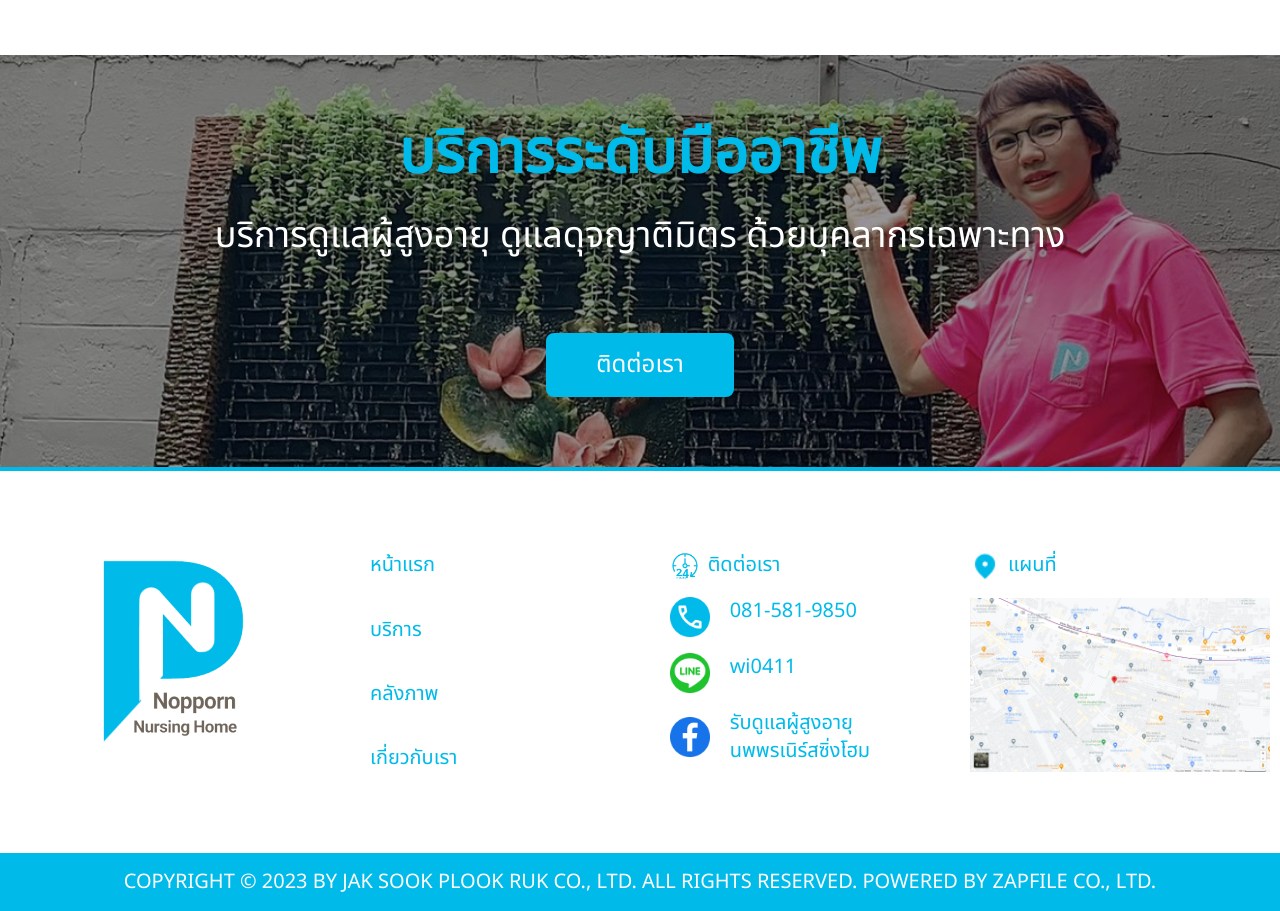
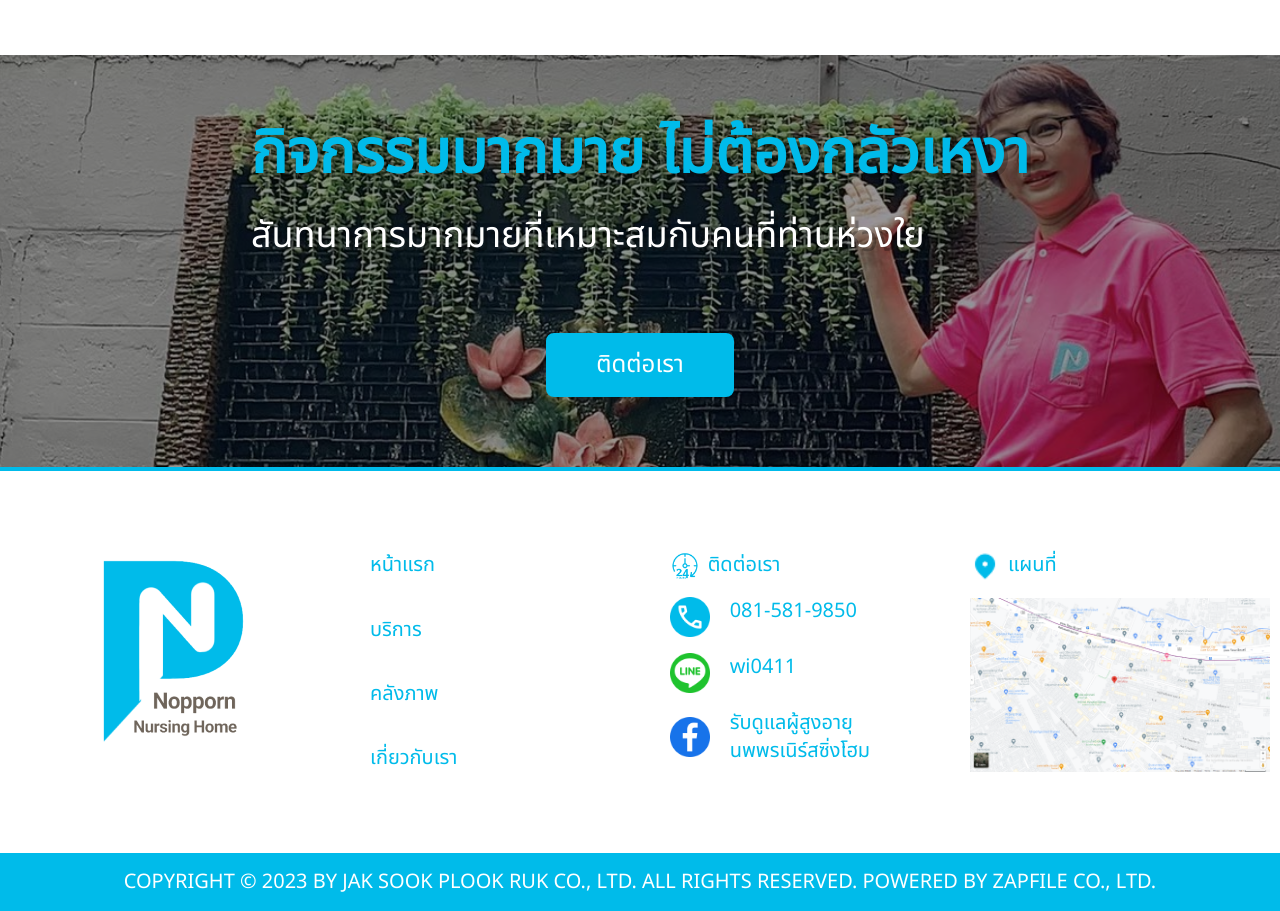
Before and after one commit to NoxApi/nopporn, a Next.js app: page /aboutus in a window 1280 px wide. Shown: the part 2460-3371 px from the top of the page. Built offline with nearby package versions, Linux system fonts and the light colour scheme; a web font is replaced by a local one.

Commit message:
nopporn v1.0.1 fix text

```diff
--- a/src/pages/aboutus/index.tsx
+++ b/src/pages/aboutus/index.tsx
@@ -49,8 +49,8 @@ export default  function Contactpage(){
                 <div className="bg-black h-full w-[1920px] px-[50px] smm:px-[5vw] bg-opacity-40 flex justify-center  items-center">
                     <div className="w-[1440px] flex items-center px-[30px] 2xlm:flex-col">
                         <div className=" flex flex-col h-full justify-between py-[70px]  lgm:py-[40px] smm:py-[4vw]">
-                                <p className="text-6xl font-semibold addshadow 2xlm:text-center lgm:text-5xl smm:text-[7vw] smm:leading-[6vw]">{"บริการระดับมืออาชีพ"}</p>
-                                <p className="text-white text-[36px] addshadow mt-6 lgm:text-2xl smm:text-[3.7vw] smm:leading-[4vw] smm:mt-[4vw]">{"บริการดูแลผู้สูงอายุ ดูแลดุจญาติมิตร ด้วยบุคลากรเฉพาะทาง"}</p>
+                                <p className="text-6xl font-semibold addshadow 2xlm:text-center lgm:text-5xl smm:text-[7vw] smm:leading-[6vw]">{"กิจกรรมมากมาย ไม่ต้องกลัวเหงา"}</p>
+                                <p className="text-white text-[36px] addshadow mt-6 lgm:text-2xl smm:text-[3.7vw] smm:leading-[4vw] smm:mt-[4vw]">{"สันทนาการมากมายที่เหมาะสมกับคนที่ท่านห่วงใย"}</p>
                         </div>
                         <button className="mainbutton ml-[220px] 2xlm:ml-0 2xlm:mb-[70px] lgm:mb-[40px] smm:mb-[4vw] smm:w-[30vw] smm:text-[3vw] smm:leading-[3vw] smm:h-[10vw]">
                             <p className="mx-[40px] smm:mx-0">{"ติดต่อเรา"}</p>
--- a/src/pages/gallery/index.tsx
+++ b/src/pages/gallery/index.tsx
@@ -14,7 +14,7 @@ export default  function Contactpage(){
     return(
         <div className="w-[1920px] h-auto relative opensans flex flex-col items-center text-main 2xlm:h-auto">
             <div className="w-full bg-head h-[400px] mdm:h-[40vw] bg-cover mdm:bg-contain bg-center flex justify-center items-center">
-                <p className="text-6xl smm:text-[10vw]">{"คลังภาพ"}</p>
+                <p className="text-6xl smm:text-[10vw]">{"เกี่ยวกับเรา"}</p>
             </div>
             <div className="w-full h-auto  flex flex-col  items-center justify-center lgm:mt-8 smm:mt-[5vw]">
                 <div className="w-[1440px] flex justify-center  2xlm:w-[100vw] flex-col items-center  py-[80px] smm:py-[5vw] ">
```
